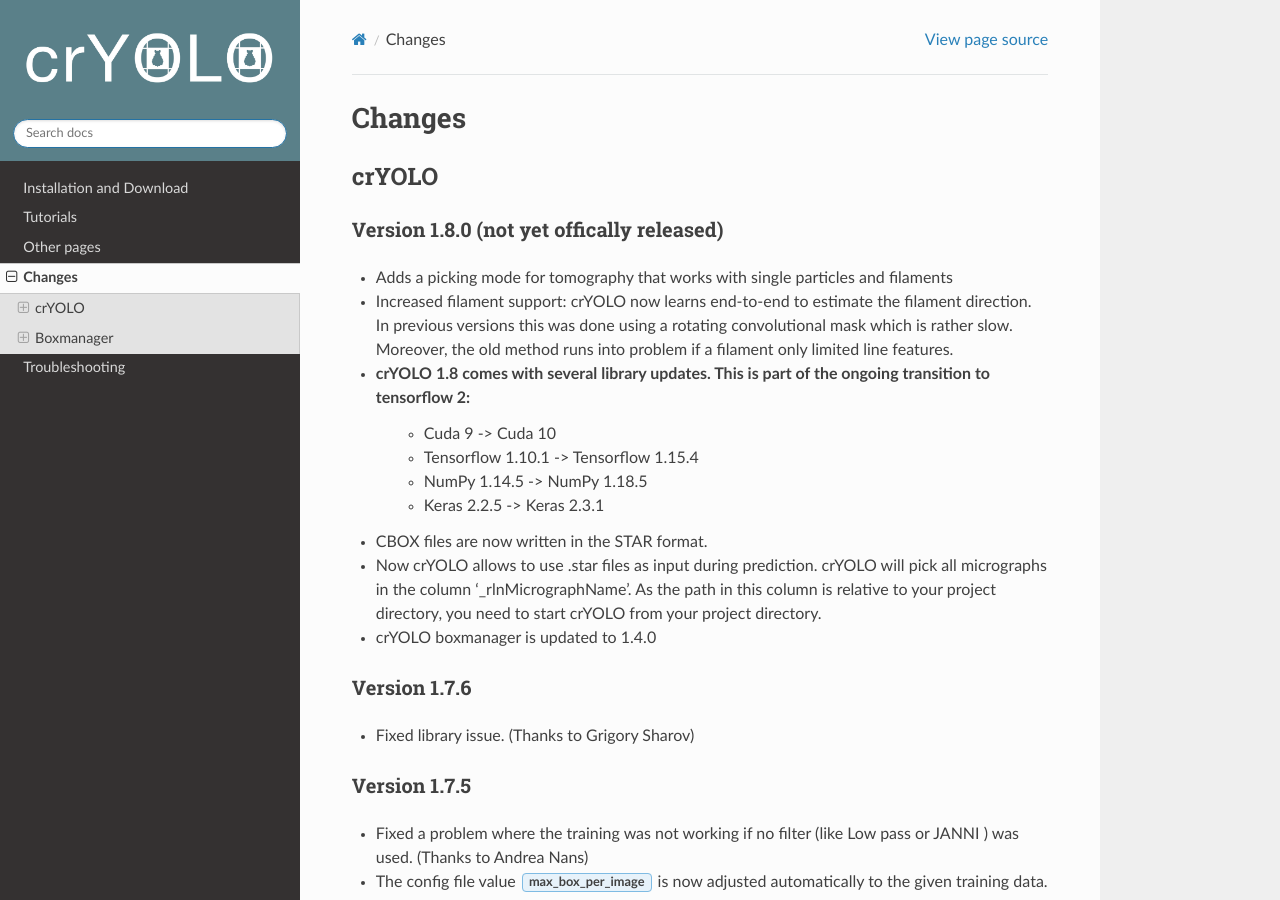
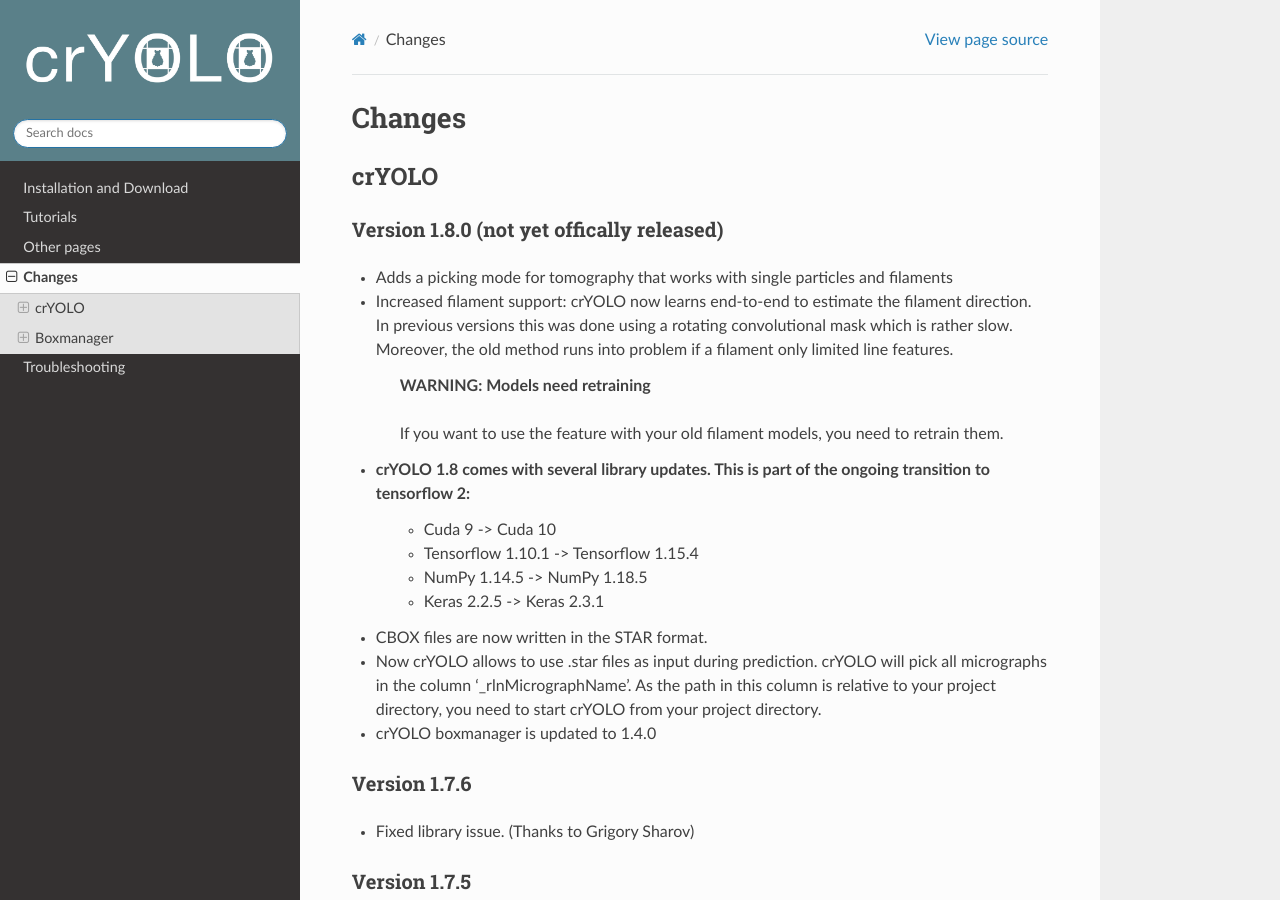
Before and after one commit to MPI-Dortmund/cryolo, a Sphinx documentation site: the page built from source/changes.rst, in a window 1280 px wide and 900 px high. Built offline with Sphinx 7.4.7 and the Read the Docs theme 2.0.0, drawn with Linux system fonts in a browser that asks for light colours.

Commit message:
updates for 1.8

```diff
--- a/source/changes.rst
+++ b/source/changes.rst
@@ -8,6 +8,11 @@ Version 1.8.0 (not yet offically released)
 *************
 * Adds a picking mode for tomography that works with single particles and filaments
 * Increased filament support: crYOLO now learns end-to-end to estimate the filament direction. In previous versions this was done using a rotating convolutional mask which is rather slow. Moreover, the old method runs into problem if a filament only limited line features.
+
+    **WARNING: Models need retraining**
+
+    If you want to use the feature with your old filament models, you need to retrain them.
+
 * crYOLO 1.8 comes with several library updates. This is part of the ongoing transition to tensorflow 2:
     * Cuda 9 -> Cuda 10
     * Tensorflow 1.10.1 -> Tensorflow 1.15.4
--- a/source/tutorials/tut06_tomo_filament.rst
+++ b/source/tutorials/tut06_tomo_filament.rst
@@ -44,9 +44,9 @@ Press :guilabel:`Start` to create the configuration file.
 ^^^^^^^^^^^^^
 Choose the action :guilabel:`predict`. You now need to make changes in three tabs:
 
-    * In the :guilabel:`Required arguments` tabs you need to choose your configuration file from step 2 in field :guilabel:`conf`. For the field :guilabel:`weights` you choose the .h5 that you got after step 5. In :guilabel:`input` you choose the folder which contain the tomograms you want to pick.
+* In the :guilabel:`Required arguments` tabs you need to choose your configuration file from step 2 in field :guilabel:`conf`. For the field :guilabel:`weights` you choose the .h5 that you got after step 5. In :guilabel:`input` you choose the folder which contain the tomograms you want to pick.
 
-    * In the :guilabel:`Filament options` you simply need to activate the checkbox :guilabel:`filament`.  The default parameters for the other options should be ok for most cases.
+* In the :guilabel:`Filament options` you simply need to activate the checkbox :guilabel:`filament`.  The default parameters for the other options should be ok for most cases.
 
 .. admonition:: directional_method
 
@@ -57,7 +57,7 @@ Choose the action :guilabel:`predict`. You now need to make changes in three tab
 
         * With :guilabel:`CONVOLUTION` an elliposid mask with the width given by :guilabel:`filament_width` is rotated and convolved with the input image. The direction with the highest response gives the local direction of the filament. This method is mainly for backwards compatibility with earlier crYOLO versions (< 1.8).
 
-    * In the :guilabel:`Tomography options` tab also simply activate the checkbox :guilabel:`tomogram`. The default
+* In the :guilabel:`Tomography options` tab also simply activate the checkbox :guilabel:`tomogram`. The default
 parameters for the other options should be ok for most cases.
 
 .. admonition:: 3D Filament tracing
```
